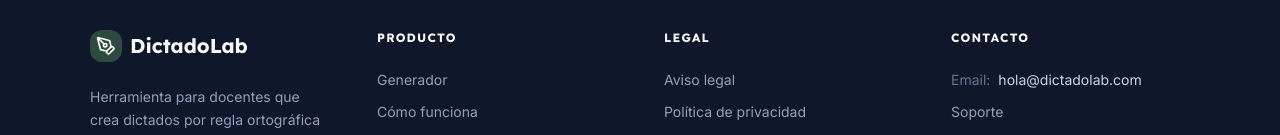
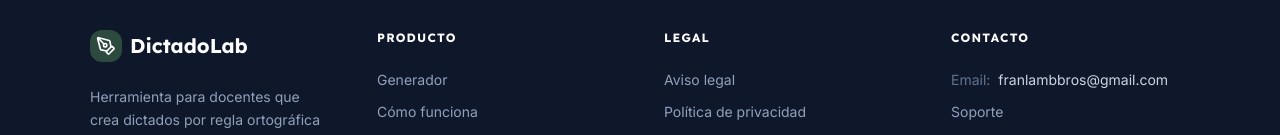
Before and after one commit to lambbross-lab/DictadoLab, a React (Vite) app: page / in a window 1280 px wide. Shown: the part 4130-4265 px from the top of the page. Built offline with nearby package versions, Linux system fonts and the light colour scheme; no server answers.

Commit message:
fix footer email text

```diff
--- a/src/components/Footer.tsx
+++ b/src/components/Footer.tsx
@@ -68,7 +68,7 @@ export default function Footer() {
           <ul className="space-y-3 text-sm">
             <li className="flex items-center gap-2">
               <span className="text-slate-500">Email:</span>
-              <a href="mailto:franlambbros@gmail.com" className="text-slate-300 hover:text-brand transition-colors">hola@dictadolab.com</a>
+              <a href="mailto:franlambbros@gmail.com" className="text-slate-300 hover:text-brand transition-colors">franlambbros@gmail.com</a>
             </li>
             <li><Link to="/soporte" className="hover:text-brand transition-colors">Soporte</Link></li>
             <li className="pt-4 flex gap-4">
```
